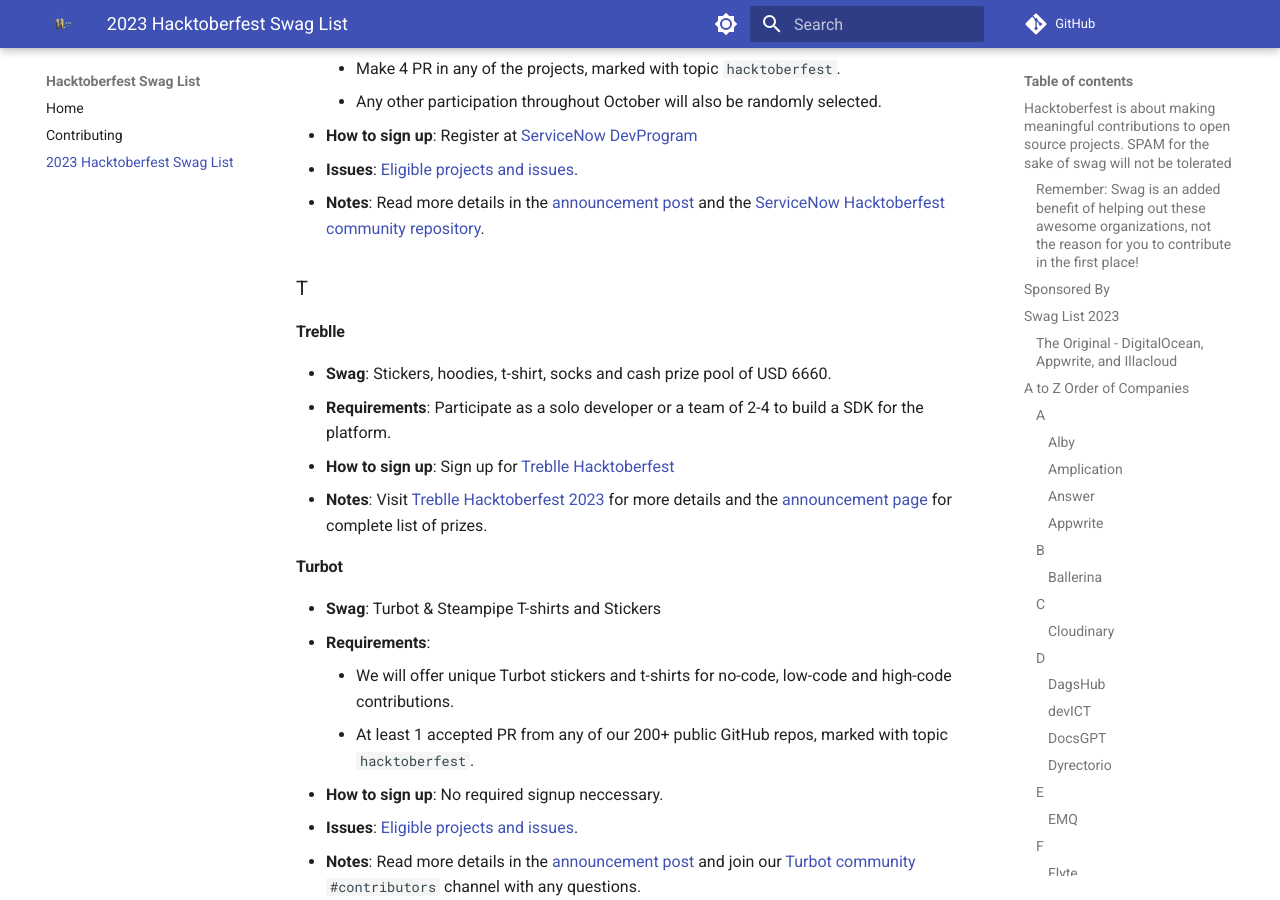
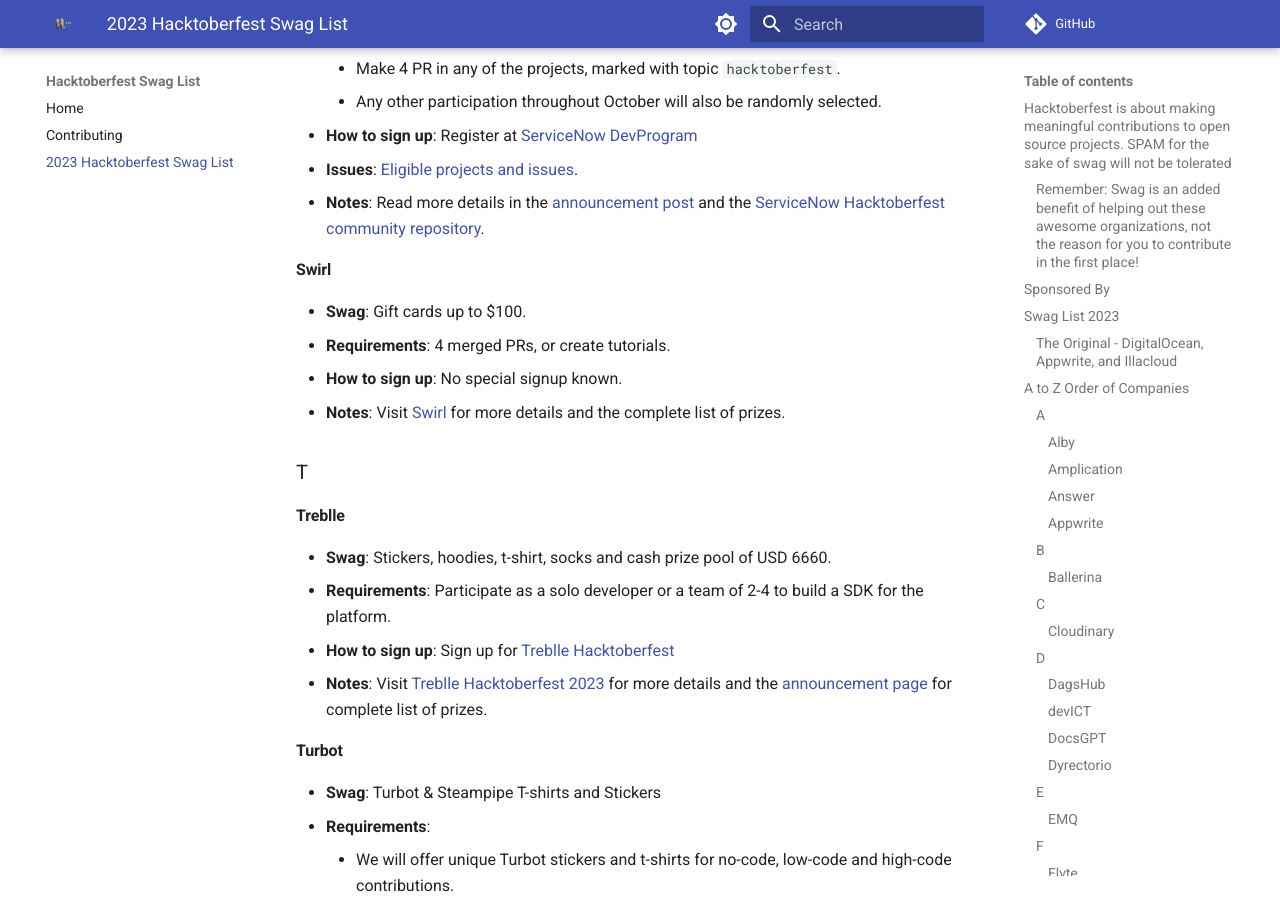
Before and after one commit to crweiner/hacktoberfest-swag-list, an MkDocs documentation site: the page built from docs/list.md, in a window 1280 px wide and 900 px high, scrolled down 9644 px. Built offline with MkDocs 1.6.1 and Material for MkDocs 9.7.7, drawn with Linux system fonts in a browser that asks for light colours; plug-ins that fetch from the network failed and are left out; comment, search, counter and statistics services are not loaded.

Commit message:
Added Swirl to the Hacktoberfest Swag List  (#732)

```diff
--- a/docs/list.md
+++ b/docs/list.md
@@ -317,6 +317,13 @@
 - **Issues**: [Eligible projects and issues](https://github.com/ServiceNowDevProgram/Hacktoberfest).
 - **Notes**: Read more details in the [announcement post](https://developer.servicenow.com/blog.do?p=/post/hacktoberfest-2023/) and the [ServiceNow Hacktoberfest community repository](https://github.com/ServiceNowDevProgram/Hacktoberfest).
 
+#### **Swirl**
+
+- **Swag**: Gift cards up to $100.
+- **Requirements**: 4 merged PRs, or create tutorials.
+- **How to sign up**: No special signup known.
+- **Notes**: Visit [Swirl](https://swirl.today/contribute-to-swirl-this-hacktoberfest-2023/) for more details and the complete list of prizes.
+
 ### T
 
 #### **Treblle**
```
